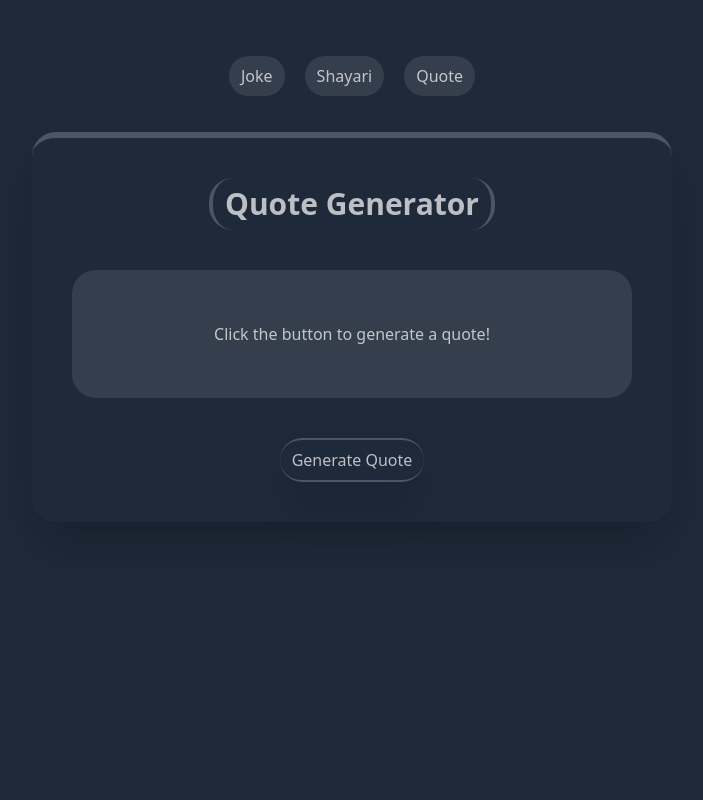
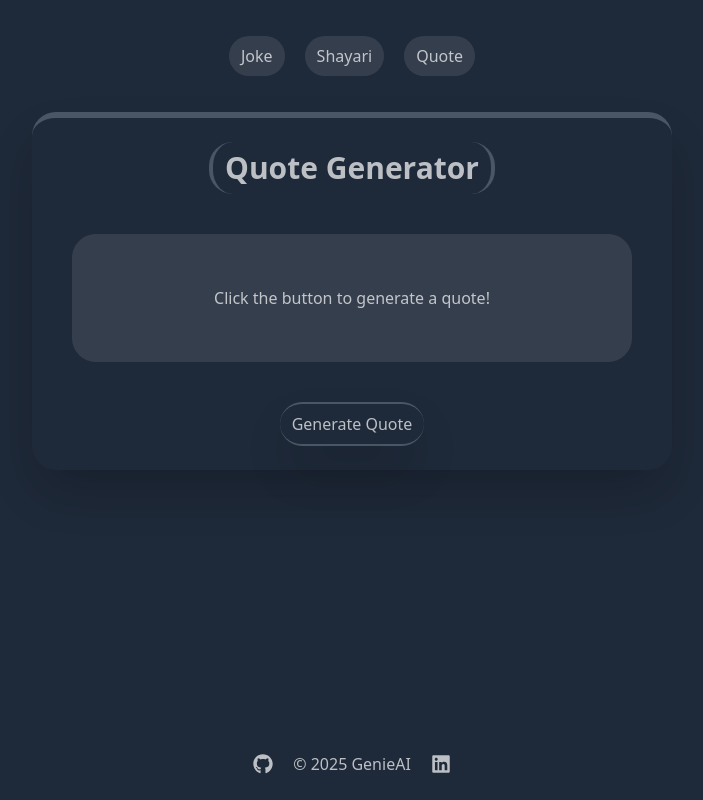
Before and after one commit to saanisayyad/shayari-joke-quote-ai, a React (Vite) app in the folder frontend/: page /api/quote in a window 1280 px wide. Shown: the whole page, without its empty margins (288-991 px from the left). Built offline with nearby package versions, Linux system fonts and the light colour scheme.

Commit message:
final commit

```diff
--- a/frontend/index.html
+++ b/frontend/index.html
@@ -4,7 +4,7 @@
     <meta charset="UTF-8" />
     <link rel="icon" type="image/svg+xml" href="/genie.png" />
     <meta name="viewport" content="width=device-width, initial-scale=1.0" />
-    <title>AI Genie</title>
+    <title>GenieAI</title>
   </head>
   <body>
     <div id="root"></div>
--- a/frontend/package.json
+++ b/frontend/package.json
@@ -16,6 +16,7 @@
     "react": "^19.1.1",
     "react-dom": "^19.1.1",
     "react-hot-toast": "^2.5.2",
+    "react-icons": "^5.5.0",
     "react-router": "^7.8.0",
     "react-router-dom": "^7.8.0",
     "tailwindcss": "^4.1.11"
--- a/frontend/src/App.jsx
+++ b/frontend/src/App.jsx
@@ -6,6 +6,7 @@ import Shayari from "./components/Shayari";
 import Quote from "./components/Quote";
 import './index.css'
 import Home from "./components/Home";
+import Footer from "./components/Footer";
 
 export default function App() {
   const [message, setMessage] = useState('');
@@ -31,7 +32,7 @@ const displayMessage = () => {
           <Route path="/api/shayari" element={<Shayari showMessage={displayMessage} />} />
           <Route path="/api/quote" element={<Quote showMessage={displayMessage} />} />
         </Routes>
-
+        <Footer/>
     </div>
   );
 }
--- /dev/null
+++ b/frontend/src/components/Footer.jsx
@@ -0,0 +1,19 @@
+import { FaGithub, FaLinkedin } from "react-icons/fa";
+
+const Footer = () => {
+  return (
+    <div className="text-white/70 text-center absolute bottom-6 flex items-center gap-5">
+        <a href="https://github.com/saanisayyad?tab=repositories" target="_blank" rel="noopener noreferrer">
+            <FaGithub className="size-5"/>
+        </a>
+      <div>
+        &copy; {new Date().getFullYear()} GenieAI
+      </div>
+      <a href="https://www.linkedin.com/in/mohammadsaani-sayyad-4b7936236/" target="_blank" rel="noopener noreferrer">
+        <FaLinkedin className="size-5"/>
+      </a>
+    </div>
+  )
+}
+
+export default Footer
--- a/frontend/src/components/Joke.jsx
+++ b/frontend/src/components/Joke.jsx
@@ -26,7 +26,7 @@ const Joke = ({showMessage}) => {
 
 
   return (
-    <div className='p-10 items-center mt-20 lg:mt-5 flex flex-col gap-10 rounded-3xl shadow-2xl border-t-6 border-gray-600 mx-auto w-3/4 md:w-1/2'>
+    <div className='p-10 lg:px-10 lg:py-6 items-center mt-20 lg:mt-5 flex flex-col gap-10 rounded-3xl shadow-2xl border-t-6 border-gray-600 mx-auto w-3/4 md:w-1/2'>
       <h1 className='text-white/70 text-xl md:text-3xl font-bold mx-auto py-2 px-3 border-gray-600 rounded-3xl border-r-4 border-l-4'>
         Joke Generator
       </h1>
--- a/frontend/src/components/Navbar.jsx
+++ b/frontend/src/components/Navbar.jsx
@@ -2,7 +2,7 @@ import { Link } from "react-router-dom";
 
 export default function Navbar() {
   return (
-    <nav className=" flex items-center rounded-full justify-between mt-10 py-4 px-10 gap-5">
+    <nav className=" flex items-center rounded-full justify-between mt-10 md:mt-5 py-4 px-10 gap-5">
       <Link to="/api/joke">
         <div className='bg-white/10 px-3 py-2 text-center rounded-full hover:scale-105 duration-300 cursor-pointer text-white/70'>
           Joke
--- a/frontend/src/components/Quote.jsx
+++ b/frontend/src/components/Quote.jsx
@@ -26,7 +26,7 @@ const Quote = ({showMessage}) => {
 
 
   return (
-    <div className='p-10 items-center mt-20 lg:mt-5 flex flex-col gap-10 rounded-3xl shadow-2xl border-t-6 border-gray-600 mx-auto w-3/4 md:w-1/2'>
+    <div className='p-10 lg:px-10 lg:py-6 items-center mt-20 lg:mt-5 flex flex-col gap-10 rounded-3xl shadow-2xl border-t-6 border-gray-600 mx-auto w-3/4 md:w-1/2'>
       <h1 className='text-white/70 text-xl md:text-3xl font-bold mx-auto py-2 px-3 border-gray-600 rounded-3xl border-r-4 border-l-4'>
         Quote Generator
       </h1>
--- a/frontend/src/components/Shayari.jsx
+++ b/frontend/src/components/Shayari.jsx
@@ -26,7 +26,7 @@ const Shayari = ({showMessage}) => {
 
 
   return (
-    <div className='p-10 items-center mt-20 lg:mt-5 flex flex-col gap-10 rounded-3xl shadow-2xl border-t-6 border-gray-600 mx-auto w-3/4 md:w-1/2'>
+    <div className='p-10 lg:px-10 lg:py-6 items-center mt-20 lg:mt-5 flex flex-col gap-10 rounded-3xl shadow-2xl border-t-6 border-gray-600 mx-auto w-3/4 md:w-1/2'>
       <h1 className='text-white/70 text-xl md:text-3xl font-bold mx-auto py-2 px-3 border-gray-600 rounded-3xl border-r-4 border-l-4'>
         Shayari Generator
       </h1>
```
Also changed, not shown: 1 other file (tests, documents, lock files or other folders).
